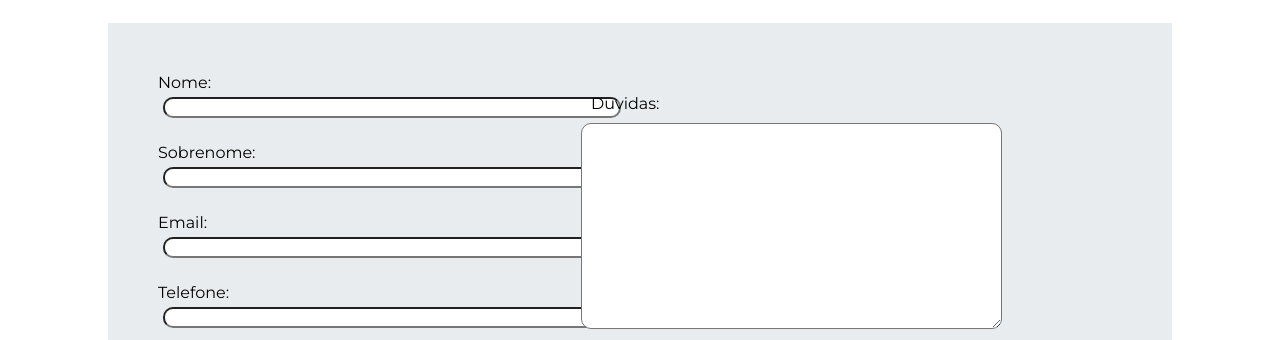
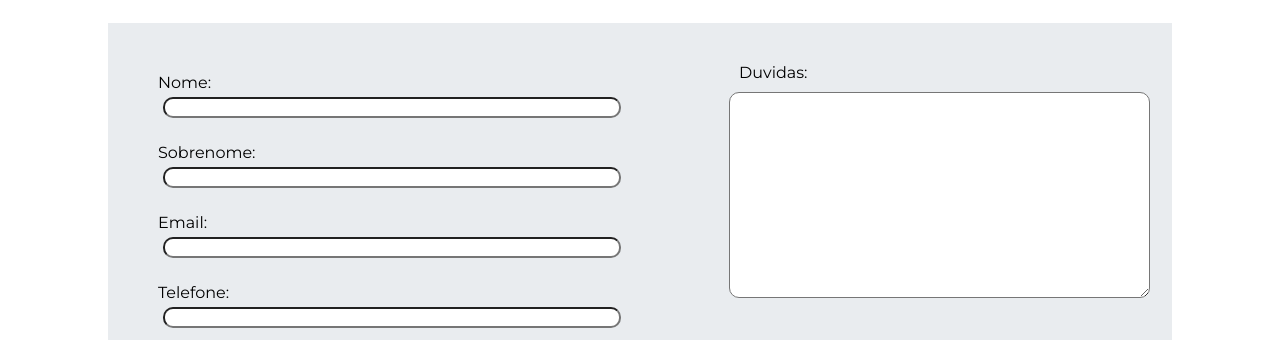
Before and after one commit to MkRodrigues/Instituto-Travessia, a plain HTML site: page visita.html in a window 1280 px wide. Shown: the part 456-796 px from the top of the page. Drawn offline with Linux system fonts and the light colour scheme; a web font is replaced by a local one.

Commit message:
update visita
duvidas

```diff
--- a/css/visita.css
+++ b/css/visita.css
@@ -167,11 +167,10 @@ text-align: center;
 }
 aside{
   display: flex;
- position: absolute;
+ position: relative;
   left: 570px;
   bottom:0px;
   margin: 1px;
-  align-items: center;
   margin-top: -370px;
 }
 #duvida{
```
